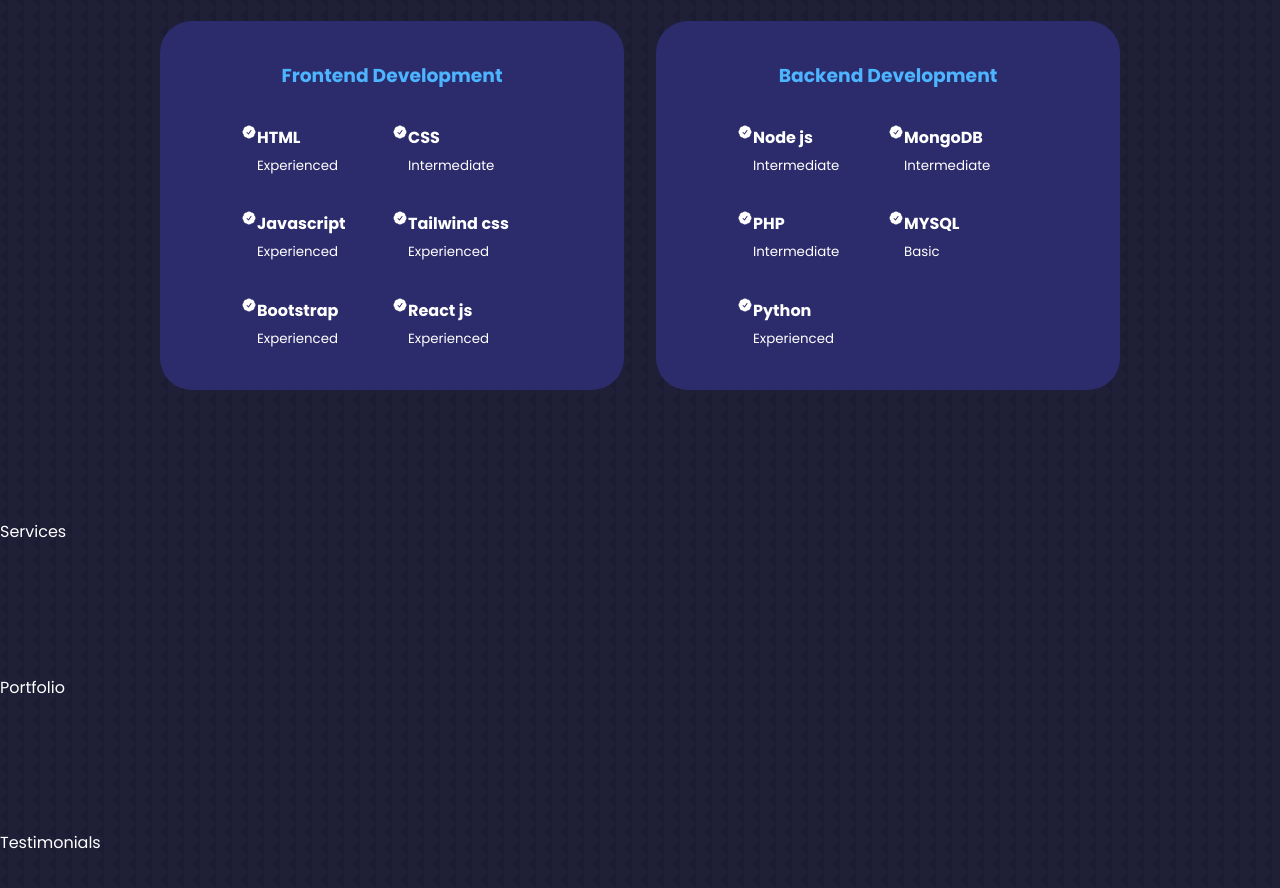
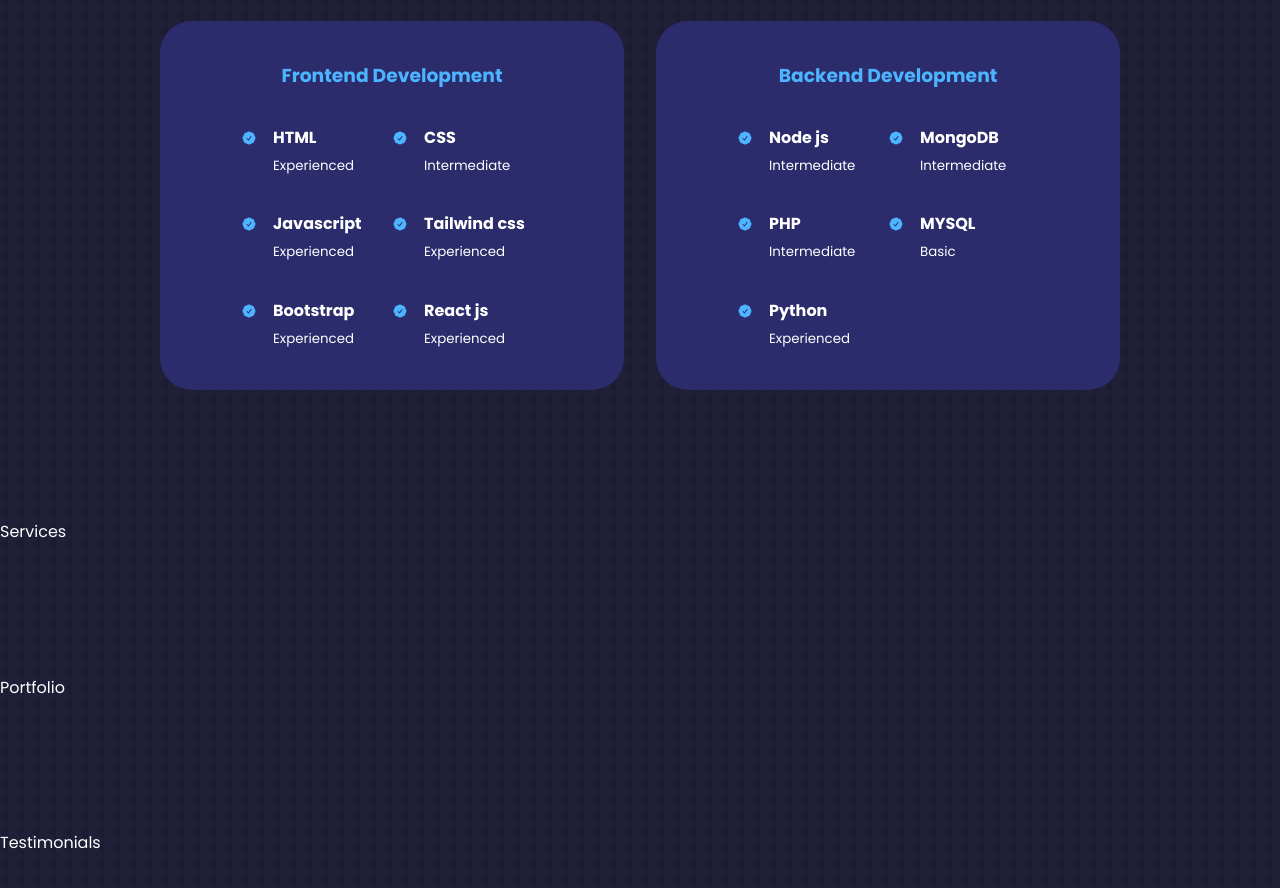
Before and after one commit to Meetkamal256/portfolio-website-template, a React (Create React App) app in the folder react-portfolio/: page / in a window 1280 px wide. Shown: the part 1640-2528 px from the top of the page. Built offline with nearby package versions, Linux system fonts and the light colour scheme.

Commit message:
added className to experience icon & also styling

```diff
--- a/react-portfolio/src/components/experience/Experience.jsx
+++ b/react-portfolio/src/components/experience/Experience.jsx
@@ -12,42 +12,42 @@
           <h3>Frontend Development</h3>
           <div className="experience__content">
             <article className="experience__details">
-              <HiCheckBadge />
+              <HiCheckBadge className="experience__details-icon"/>
               <div>
                 <h4>HTML</h4>
                 <small>Experienced</small>
               </div>
             </article>
             <article className="experience__details">
-              <HiCheckBadge />
+              <HiCheckBadge className="experience__details-icon"/>
               <div>
                 <h4>CSS</h4>
                 <small>Intermediate</small>
               </div>
             </article>
             <article className="experience__details">
-              <HiCheckBadge />
+              <HiCheckBadge className="experience__details-icon"/>
               <div>
                 <h4>Javascript</h4>
                 <small>Experienced</small>
               </div>
             </article>
             <article className="experience__details">
-              <HiCheckBadge />
+              <HiCheckBadge className="experience__details-icon"/>
               <div>
                 <h4>Tailwind css</h4>
                 <small>Experienced</small>
               </div>
             </article>
             <article className="experience__details">
-              <HiCheckBadge />
+              <HiCheckBadge className="experience__details-icon"/>
               <div>
                 <h4>Bootstrap</h4>
                 <small>Experienced</small>
               </div>
             </article>
             <article className="experience__details">
-              <HiCheckBadge />
+              <HiCheckBadge className="experience__details-icon"/>
               <div>
                 <h4>React js</h4>
                 <small>Experienced</small>
@@ -60,35 +60,35 @@
           <h3>Backend Development</h3>
           <div className="experience__content">
             <article className="experience__details">
-              <HiCheckBadge />
+              <HiCheckBadge className="experience__details-icon"/>
               <div>
                 <h4>Node js</h4>
                 <small>Intermediate</small>
               </div>
             </article>
             <article className="experience__details">
-              <HiCheckBadge />
+              <HiCheckBadge className="experience__details-icon"/>
               <div>
                 <h4>MongoDB</h4>
                 <small>Intermediate</small>
               </div>
             </article>
             <article className="experience__details">
-              <HiCheckBadge />
+              <HiCheckBadge className="experience__details-icon"/>
               <div>
                 <h4>PHP</h4>
                 <small>Intermediate</small>
               </div>
             </article>
             <article className="experience__details">
-              <HiCheckBadge />
+              <HiCheckBadge className="experience__details-icon"/>
               <div>
                 <h4>MYSQL</h4>
                 <small>Basic</small>
               </div>
             </article>
             <article className="experience__details">
-              <HiCheckBadge />
+              <HiCheckBadge className="experience__details-icon"/>
               <div>
                 <h4>Python</h4>
                 <small>Experienced</small>
--- a/react-portfolio/src/components/experience/experience.css
+++ b/react-portfolio/src/components/experience/experience.css
@@ -33,5 +33,10 @@
 
 .experience__details {
     display: flex;
+    gap: 1rem;
+}
 
+.experience__details-icon {
+    margin-top: 6px;
+    color: var(--color-primary);
 }
```
